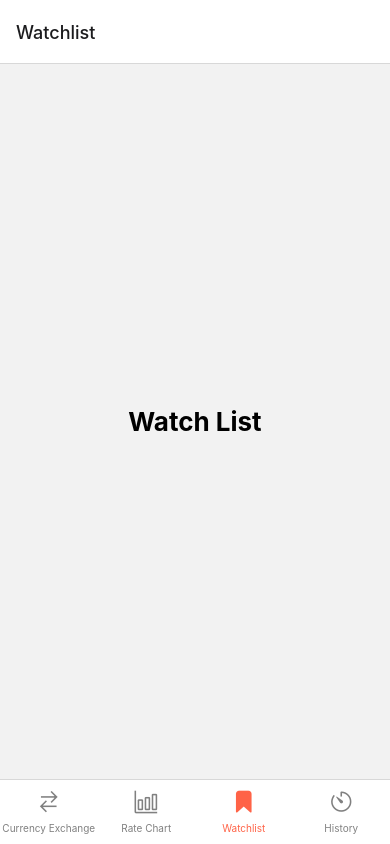
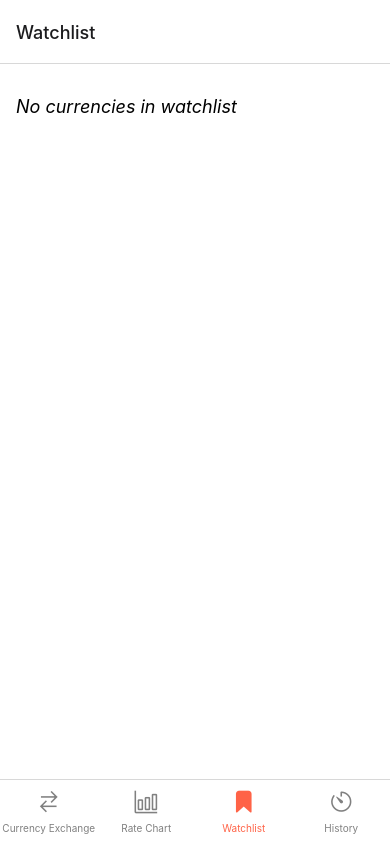
Before and after one commit to siddharth424/currency-converter, a React Native app: screen /Watchlist in a window 390 px wide. Built offline with nearby package versions, Linux system fonts and the light colour scheme; no server answers.

Commit message:
added watchlist

```diff
--- a/navigation/screens/CurrencyExchange.js
+++ b/navigation/screens/CurrencyExchange.js
@@ -9,7 +9,10 @@ import {
   TouchableOpacity,
 } from "react-native";
 import { Picker } from "@react-native-picker/picker";
+import { Ionicons } from '@expo/vector-icons';
 import { getData, storeData } from "./store";
+import AsyncStorage from '@react-native-async-storage/async-storage';
+
 
 const CurrencyExchange = () => {
   const [fromCurrency, setFromCurrency] = useState("USD");
@@ -17,9 +20,53 @@ const CurrencyExchange = () => {
   const [exchangeRate, setExchangeRate] = useState(0);
   const [amount, setAmount] = useState(1);
   const [currencies, setCurrencies] = useState([]);
-  // const [isFavorite, setIsFavorite] = useState(false);
+  const [isBookmarked, setIsBookmarked] = useState(false);
+
+
+    const toggleBookmark = async () => {
+    if (isBookmarked) {
+      setIsBookmarked(false);
+      try {
+        const storedCurrencies = await AsyncStorage.getItem('watchlist');
+        const currenciesArray = JSON.parse(storedCurrencies);
+        const updatedCurrencies = currenciesArray.filter(
+          (currency) => currency.fromCurrency !== fromCurrency || currency.toCurrency !== toCurrency
+        );
+        await AsyncStorage.setItem('watchlist', JSON.stringify(updatedCurrencies));
+      } catch (error) {
+        console.log(error);
+      }
+    } else {
+      setIsBookmarked(true);
+      try {
+        const storedCurrencies = await AsyncStorage.getItem('watchlist');
+        const currenciesArray = JSON.parse(storedCurrencies) || [];
+        currenciesArray.push({ fromCurrency, toCurrency, exchangeRate });
+        await AsyncStorage.setItem('watchlist', JSON.stringify(currenciesArray));
+      } catch (error) {
+        console.log(error);
+      }
+    }
+  };
+
+  const loadWatchlist = async () => {
+    try {
+      const storedCurrencies = await AsyncStorage.getItem('watchlist');
+      const currenciesArray = JSON.parse(storedCurrencies) || [];
+      const bookmarked = currenciesArray.find(
+        (currency) => currency.fromCurrency === fromCurrency && currency.toCurrency === toCurrency
+      );
+      if (bookmarked) {
+        setIsBookmarked(true);
+      }
+    } catch (error) {
+      console.log(error);
+    }
+  };
+
 
   const convertCurrency = () => {
+    loadWatchlist();
     let result = (amount * exchangeRate).toFixed(2);
     return result;
   };
@@ -42,6 +89,7 @@ const CurrencyExchange = () => {
 
   useEffect(() => {
     const fetchExchangeRate = async () => {
+      setIsBookmarked(false);
       try {
         const response = await fetch(
           `https://v6.exchangerate-api.com/v6/89cc9cc4efde77f6f4a8dadc/latest/${fromCurrency}`
@@ -63,59 +111,10 @@ const CurrencyExchange = () => {
     fetchExchangeRate();
   }, [fromCurrency, toCurrency]);
 
-  //   useEffect(() => {
-  //     const getFavorites = async () => {
-  //       try {
-  //         const jsonValue = await AsyncStorage.getItem("@favorites");
-  //         const favorites = jsonValue != null ? JSON.parse(jsonValue) : [];
-  //         setIsFavorite(favorites.some((fav) => fav.from === fromCurrency && fav.to === toCurrency));
-  //       } catch (error) {
-  //         console.log(error);
-  //       }
-  //     };
-  //     getFavorites();
-  //   }, [fromCurrency, toCurrency]);
-
-  //   const addToFavorites = async () => {
-  //     try {
-  //       const jsonValue = await AsyncStorage.getItem("@favorites");
-  //       const favorites = jsonValue != null ? JSON.parse(jsonValue) : [];
-  //       favorites.push({ from: fromCurrency, to: toCurrency });
-  //       await AsyncStorage.setItem("@favorites", JSON.stringify(favorites));
-  //       setIsFavorite(true);
-  //     } catch (error) {
-  //       console.log(error);
-  //     }
-  //   };
-
-  //   const toggleFavorite = async () => {
-  //   try {
-  //     const favorites = await AsyncStorage.getItem('favorites');
-  //     let newFavorites;
-  //     if (favorites) {
-  //       // if favorites exist, parse the JSON and update it
-  //       const parsedFavorites = JSON.parse(favorites);
-  //       const fromToPair = `${fromCurrency}-${toCurrency}`;
-  //       if (parsedFavorites[fromToPair]) {
-  //         delete parsedFavorites[fromToPair]; // remove from favorites
-  //       } else {
-  //         parsedFavorites[fromToPair] = { from: fromCurrency, to: toCurrency };
-  //       }
-  //       newFavorites = parsedFavorites;
-  //     } else {
-  //       // if favorites do not exist, create a new object with the current pair
-  //       newFavorites = { [`${fromCurrency}-${toCurrency}`]: { from: fromCurrency, to: toCurrency } };
-  //     }
-  //     await AsyncStorage.setItem('favorites', JSON.stringify(newFavorites));
-  //     setIsFavorite(!isFavorite);
-  //   } catch (error) {
-  //     console.log(error);
-  //   }
-  // };
-
   return (
     <View style={styles.container}>
       <Image source={require("../images/money.png")} style={styles.image} />
+
       <Text style={styles.title}>Currency Converter</Text>
       <TextInput
         style={styles.input}
@@ -144,21 +143,15 @@ const CurrencyExchange = () => {
             <Picker.Item key={index} label={currency} value={currency} />
           ))}
         </Picker>
+        <View style={styles.bookmarkContainer}>
+      <TouchableOpacity onPress={toggleBookmark}>
+        <Ionicons name={isBookmarked ? 'bookmark' : 'bookmark-outline'} size={30} color="black" />
+      </TouchableOpacity>
+    </View>
       </View>
       <Text style={styles.result}>
         {amount} {fromCurrency} = {convertCurrency()} {toCurrency}
       </Text>
-      {/* <TouchableOpacity
-      onPress={toggleFavorite}
-      style={[
-        styles.favoriteButton,
-        isFavorite && styles.favoriteButtonActive,
-      ]}
-    >
-      <Text style={styles.favoriteButtonText}>
-        {isFavorite ? 'Remove from Favorites' : 'Add to Favorites'}
-      </Text>
-    </TouchableOpacity> */}
     </View>
   );
 };
@@ -170,6 +163,10 @@ const styles = StyleSheet.create({
     justifyContent: "center",
     backgroundColor: "#dff0e6",
   },
+  bookmarkContainer: {
+    paddingRight: 10,
+  },
+
   title: {
     fontSize: 25,
     fontWeight: "bold",
--- a/navigation/screens/WatchList.js
+++ b/navigation/screens/WatchList.js
@@ -1,12 +1,82 @@
 import React, { useState, useEffect } from "react";
-import { View, Text } from "react-native";
+import {
+  View,
+  Text,
+  FlatList,
+  TouchableOpacity,
+  StyleSheet,
+} from "react-native";
+import { getData, removeData } from "./store";
 
-export default function WatchList({ navigation }) {
+const WatchList = () => {
+  const [watchlist, setWatchlist] = useState([]);
+
+  useEffect(() => {
+    const getWatchlist = async () => {
+      try {
+        const storedWatchlist = await getData("watchlist");
+        if (storedWatchlist) {
+          setWatchlist(storedWatchlist);
+        }
+      } catch (error) {
+        console.log("Error getting watchlist:", error);
+      }
+    };
+    getWatchlist();
+  }, []);
+
+  const renderWatchlistItem = ({ item }) => {
+    const { toCurrency, fromCurrency, exchangeRate } = item;
+    return (
+      <View style={styles.item}>
+        <Text style={styles.itemText}>{`From: ${fromCurrency}`}</Text>
+        <Text style={styles.itemText}>{`To: ${toCurrency}`}</Text>
+        <Text style={styles.itemText}>{`Exchange rate: ${exchangeRate}`}</Text>
+      </View>
+    );
+  };
+
   return (
-    <View style={{ flex: 1, alignItems: 'center', justifyContent: 'center' }}>
-      <Text
-        onPress={() => navigation.navigate('CurrencyExchange')}
-        style={{ fontSize: 26, fontWeight: 'bold' }}>Watch List</Text>
+    <View style={styles.container}>
+
+      {watchlist.length === 0 ? (
+        <Text style={styles.message}>No currencies in watchlist</Text>
+      ) : (
+        <FlatList
+          data={watchlist}
+          keyExtractor={(item, index) => index.toString()}
+          renderItem={renderWatchlistItem}
+        />
+      )}
     </View>
   );
-}
+};
+
+const styles = StyleSheet.create({
+  container: {
+    flex: 1,
+    padding: 16,
+    backgroundColor: "#fff",
+  },
+  header: {
+    fontSize: 24,
+    fontWeight: "bold",
+    marginBottom: 16,
+  },
+  message: {
+    fontSize: 18,
+    fontStyle: "italic",
+    marginTop: 16,
+  },
+  item: {
+    paddingVertical: 8,
+    borderBottomWidth: 1,
+    borderBottomColor: "#ccc",
+  },
+  itemText: {
+    fontSize: 16,
+    color: "#444",
+  },
+});
+
+export default WatchList;
--- a/package.json
+++ b/package.json
@@ -9,6 +9,7 @@
     "web": "expo start --web"
   },
   "dependencies": {
+    "@expo/vector-icons": "^13.0.0",
     "@react-native-async-storage/async-storage": "1.17.11",
     "@react-native-picker/picker": "^2.4.8",
     "@react-navigation/bottom-tabs": "^6.5.7",
```
Also changed, not shown: 1 other file (tests, documents, lock files or other folders).
